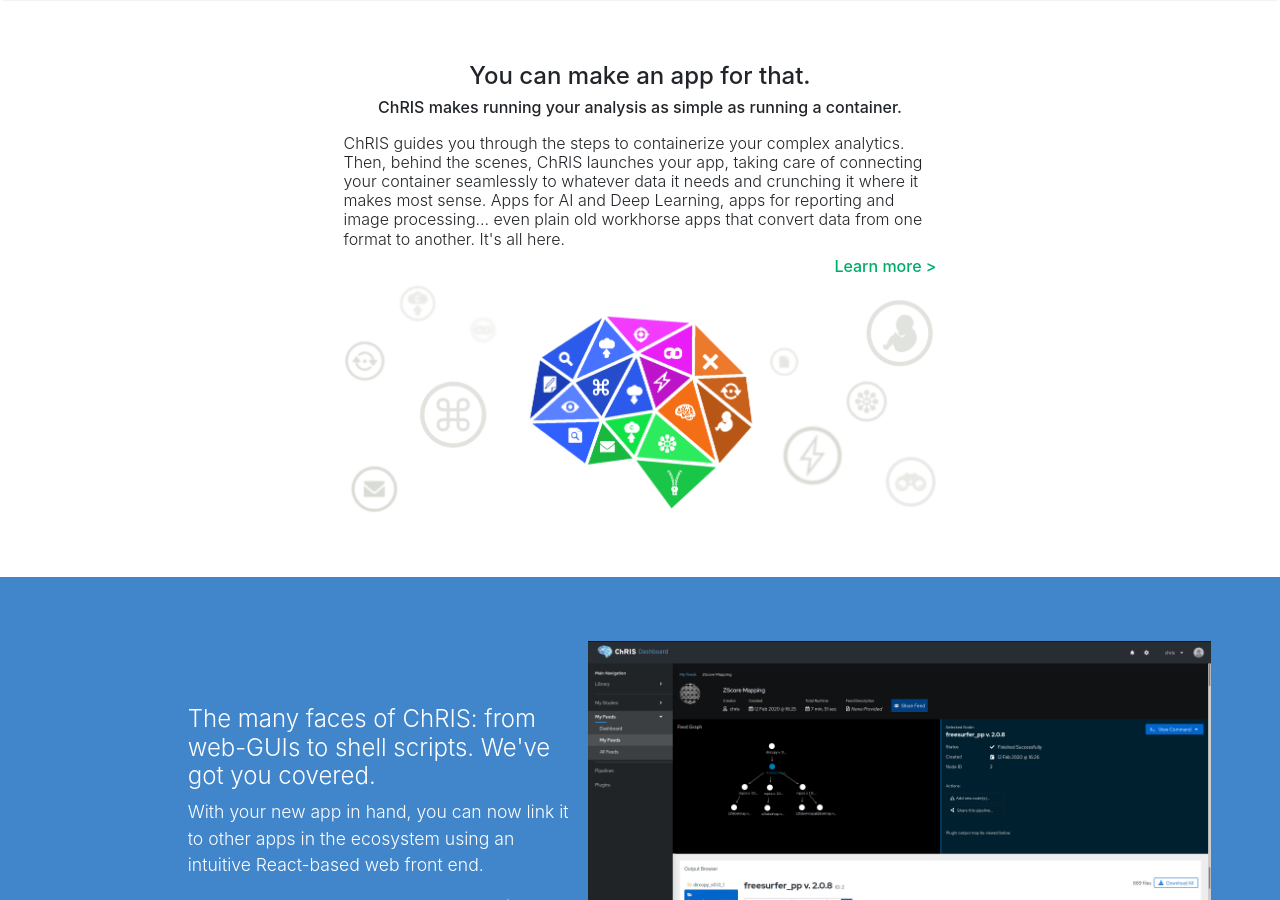
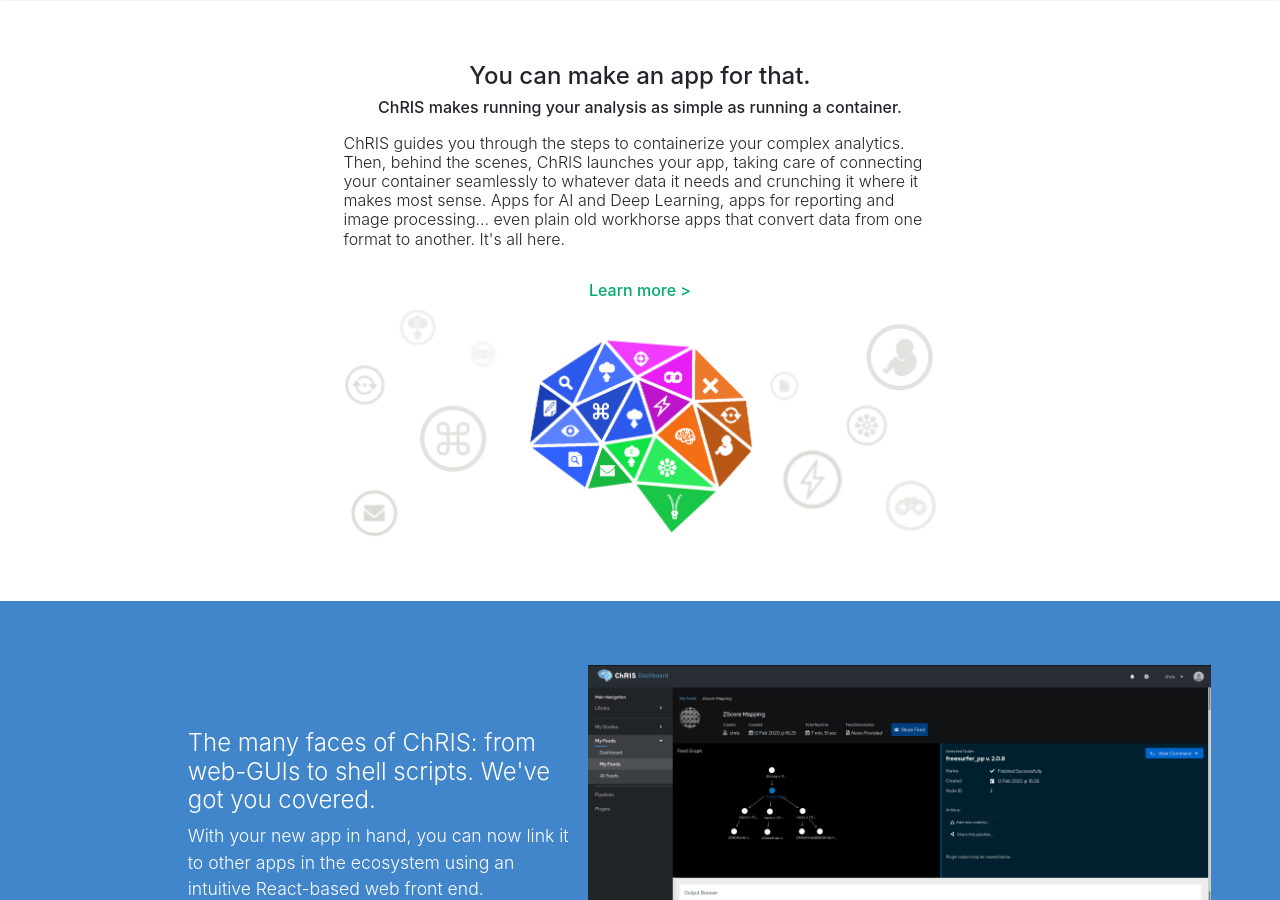
Before and after one commit to FNNDSC/website-old, a Jekyll site: the page built from index.html, in a window 1280 px wide and 900 px high, scrolled down 1901 px. Built offline with Jekyll 4.4.1, drawn with Linux system fonts in a browser that asks for light colours; nearby versions of some CDN libraries; some web fonts are replaced; the list of posts is cut into pages by our own code; a style sheet for code colours, icons or effects is not loaded.

Commit message:
recentering learn more on app jumbo block

```diff
--- a/_includes/jumbotron_front.html
+++ b/_includes/jumbotron_front.html
@@ -75,7 +75,7 @@
                     <h6 class="font-weight-light mt-lg-3 text-left">
                       ChRIS guides you through the steps to containerize your complex analytics. Then, behind the scenes, ChRIS launches your app, taking care of connecting your container seamlessly to whatever data it needs and crunching it where it makes most sense. Apps for AI and Deep Learning, apps for reporting and image processing... even plain old workhorse apps that convert data from one format to another. It's all here.
                       </h6>
-                      <h6 class="text-right"><a href="{{ site.baseurl }}/for-devs">Learn more ></a></h6>
+                      <h6 class="pt-4"><a href="{{ site.baseurl }}/for-devs">Learn more ></a></h6>
                       <img src="{{ site.baseurl }}/assets/images/jumbo-apps.png"/>
                             </div>
     </div>
```
